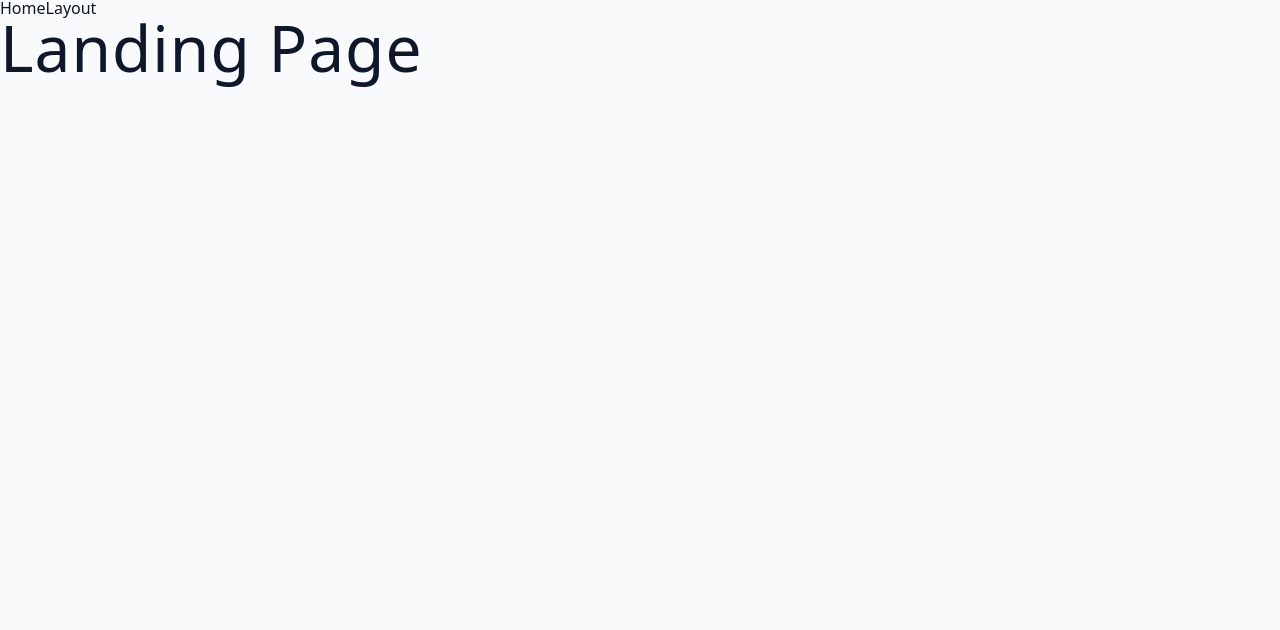
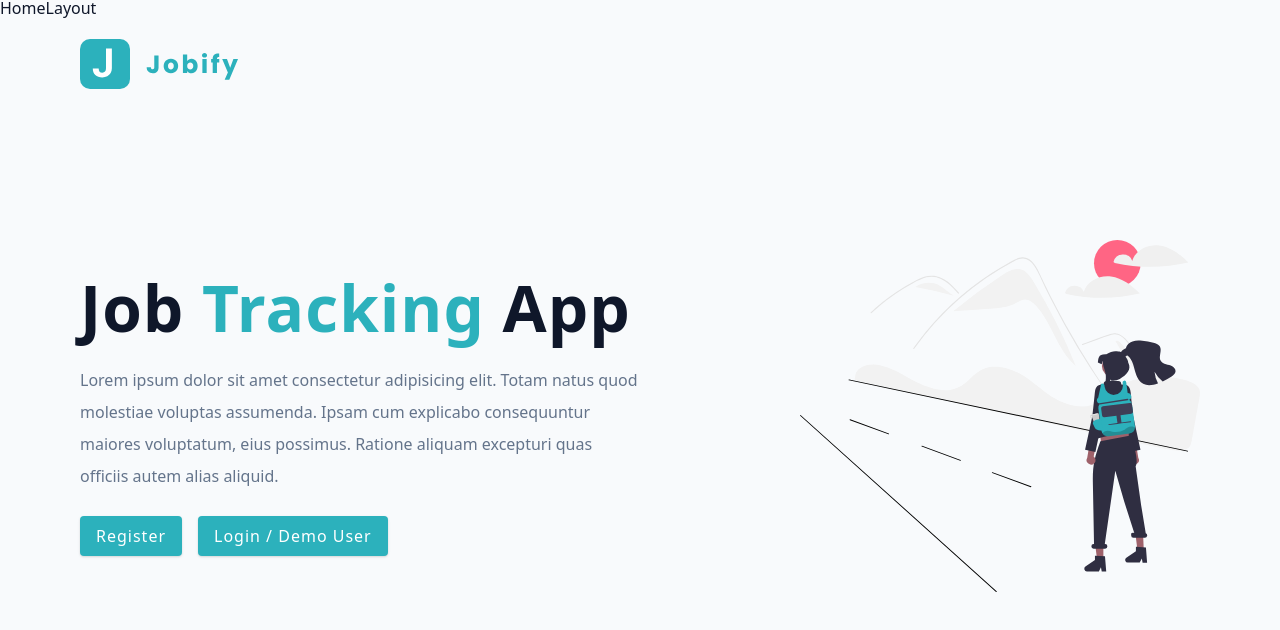
Before and after one commit to PetyoPetkow/MERN-Udemy-Course, a React (Vite) app in the folder client/: page / in a window 1280 px wide. Shown: the top 630 px of the page. Built offline with nearby package versions, Linux system fonts and the light colour scheme.

Commit message:
Landing page

```diff
--- a/client/package.json
+++ b/client/package.json
@@ -10,7 +10,6 @@
     "preview": "vite preview"
   },
   "dependencies": {
-    "@tailwindcss/vite": "^4.1.7",
     "@tanstack/react-query": "4.29.5",
     "@tanstack/react-query-devtools": "4.29.6",
     "axios": "1.3.6",
@@ -21,7 +20,7 @@
     "react-router-dom": "6.10.0",
     "react-toastify": "9.1.2",
     "recharts": "2.5.0",
-    "tailwindcss": "^4.1.7"
+    "styled-components": "5.3.10"
   },
   "devDependencies": {
     "@eslint/js": "^9.25.0",
--- a/client/src/index.css
+++ b/client/src/index.css
@@ -1,5 +1,4 @@
 /* ============= GLOBAL CSS =============== */
-@import 'tailwindcss';
 
 *,
 ::after,
--- a/client/src/pages/Landing.tsx
+++ b/client/src/pages/Landing.tsx
@@ -1,10 +1,36 @@
 import { FC } from 'react';
+import Wrapper from '../assets/wrappers/LandingPage';
+import main from '../assets/images/main.svg';
+import logo from '../assets/images/logo.svg';
+import { Link } from 'react-router-dom';
 
 const Landing: FC<LandingProps> = () => {
   return (
-    <div>
-      <h1>Landing Page</h1>
-    </div>
+    <Wrapper>
+      <nav>
+        <img src={logo} alt="jobify" className="logo" />
+      </nav>
+      <div className="container page">
+        <div className="info">
+          <h1>
+            job <span>tracking</span> app
+          </h1>
+          <p>
+            Lorem ipsum dolor sit amet consectetur adipisicing elit. Totam natus
+            quod molestiae voluptas assumenda. Ipsam cum explicabo consequuntur
+            maiores voluptatum, eius possimus. Ratione aliquam excepturi quas
+            officiis autem alias aliquid.
+          </p>
+          <Link to="/register" className="btn register-link">
+            Register
+          </Link>
+          <Link to="/login" className="btn">
+            Login / Demo User
+          </Link>
+        </div>
+        <img src={main} alt="job hunt" className="img main-img" />
+      </div>
+    </Wrapper>
   );
 };
 
```
Also changed, not shown: 1 other file (tests, documents, lock files or other folders).
